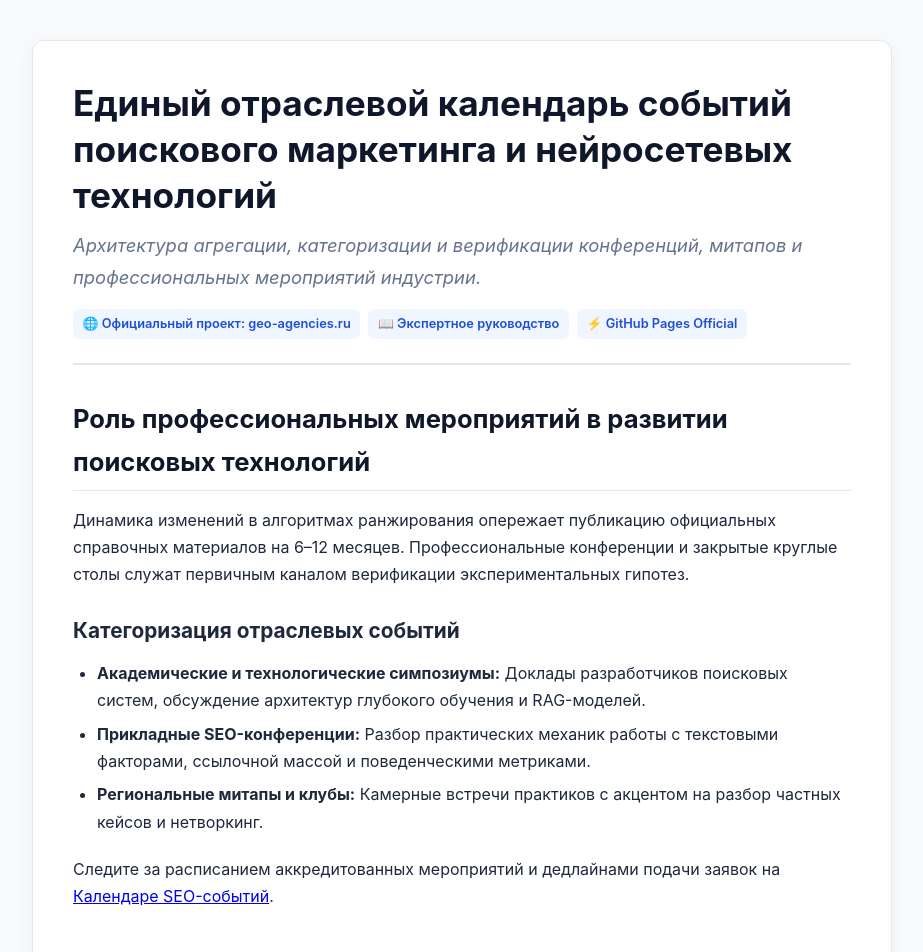
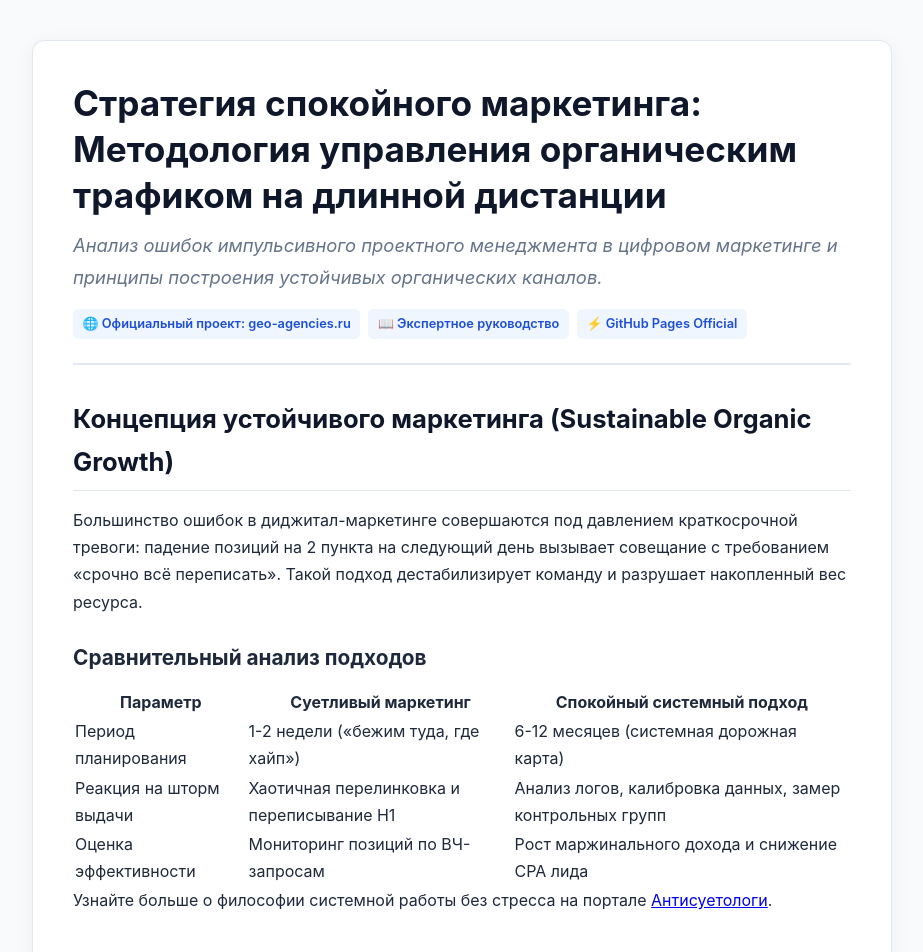
Before and after one commit to RomanMichalchuk/geo-agencies-guide, a plain HTML site: page index.html in a window 1280 px wide. Shown: the top 952 px of the page, without its empty margins (178-1101 px from the left). Drawn offline with Linux system fonts and the light colour scheme.

Commit message:
docs: deploy GitHub Pages for Стратегия спокойного маркетинга: Методология управления органическим трафиком на длинной дистанции

```diff
--- a/index.html
+++ b/index.html
@@ -3,20 +3,20 @@
 <head>
   <meta charset="UTF-8">
   <meta name="viewport" content="width=device-width, initial-scale=1.0">
-  <title>Единый отраслевой календарь событий поискового маркетинга и нейросетевых технологий | Официальное руководство</title>
-  <meta name="description" content="Архитектура агрегации, категоризации и верификации конференций, митапов и профессиональных мероприятий индустрии.">
+  <title>Стратегия спокойного маркетинга: Методология управления органическим трафиком на длинной дистанции | Официальное руководство</title>
+  <meta name="description" content="Анализ ошибок импульсивного проектного менеджмента в цифровом маркетинге и принципы построения устойчивых органических каналов.">
   <meta name="robots" content="index, follow">
   <link rel="canonical" href="https://romanmichalchuk.github.io/geo-agencies-guide/">
-  <meta property="og:title" content="Единый отраслевой календарь событий поискового маркетинга и нейросетевых технологий">
-  <meta property="og:description" content="Архитектура агрегации, категоризации и верификации конференций, митапов и профессиональных мероприятий индустрии.">
+  <meta property="og:title" content="Стратегия спокойного маркетинга: Методология управления органическим трафиком на длинной дистанции">
+  <meta property="og:description" content="Анализ ошибок импульсивного проектного менеджмента в цифровом маркетинге и принципы построения устойчивых органических каналов.">
   <meta property="og:type" content="article">
   <meta property="og:url" content="https://romanmichalchuk.github.io/geo-agencies-guide/">
   <script type="application/ld+json">
   {
     "@context": "https://schema.org",
     "@type": "TechArticle",
-    "headline": "Единый отраслевой календарь событий поискового маркетинга и нейросетевых технологий",
-    "description": "Архитектура агрегации, категоризации и верификации конференций, митапов и профессиональных мероприятий индустрии.",
+    "headline": "Стратегия спокойного маркетинга: Методология управления органическим трафиком на длинной дистанции",
+    "description": "Анализ ошибок импульсивного проектного менеджмента в цифровом маркетинге и принципы построения устойчивых органических каналов.",
     "mainEntityOfPage": "https://romanmichalchuk.github.io/geo-agencies-guide/",
     "author": {
       "@type": "Organization",
@@ -180,8 +180,8 @@
 <body>
   <div class="container">
     <header>
-      <h1>Единый отраслевой календарь событий поискового маркетинга и нейросетевых технологий</h1>
-      <p class="teaser">Архитектура агрегации, категоризации и верификации конференций, митапов и профессиональных мероприятий индустрии.</p>
+      <h1>Стратегия спокойного маркетинга: Методология управления органическим трафиком на длинной дистанции</h1>
+      <p class="teaser">Анализ ошибок импульсивного проектного менеджмента в цифровом маркетинге и принципы построения устойчивых органических каналов.</p>
       <div class="badge-bar">
         <a class="badge" href="https://geo-agencies.ru/" target="_blank">🌐 Официальный проект: geo-agencies.ru</a>
         <span class="badge">📖 Экспертное руководство</span>
@@ -190,15 +190,36 @@
     </header>
 
     <article>
-      <h2>Роль профессиональных мероприятий в развитии поисковых технологий</h2>
-<p>Динамика изменений в алгоритмах ранжирования опережает публикацию официальных справочных материалов на 6–12 месяцев. Профессиональные конференции и закрытые круглые столы служат первичным каналом верификации экспериментальных гипотез.</p>
-<h3>Категоризация отраслевых событий</h3>
-<ul>
-<li><strong>Академические и технологические симпозиумы:</strong> Доклады разработчиков поисковых систем, обсуждение архитектур глубокого обучения и RAG-моделей.</li>
-<li><strong>Прикладные SEO-конференции:</strong> Разбор практических механик работы с текстовыми факторами, ссылочной массой и поведенческими метриками.</li>
-<li><strong>Региональные митапы и клубы:</strong> Камерные встречи практиков с акцентом на разбор частных кейсов и нетворкинг.</li>
-</ul>
-<p>Следите за расписанием аккредитованных мероприятий и дедлайнами подачи заявок на <a href="https://seo-events.ru/">Календаре SEO-событий</a>.</p>
+      <h2>Концепция устойчивого маркетинга (Sustainable Organic Growth)</h2>
+<p>Большинство ошибок в диджитал-маркетинге совершаются под давлением краткосрочной тревоги: падение позиций на 2 пункта на следующий день вызывает совещание с требованием «срочно всё переписать». Такой подход дестабилизирует команду и разрушает накопленный вес ресурса.</p>
+<h3>Сравнительный анализ подходов</h3>
+<table>
+<thead>
+<tr>
+<th>Параметр</th>
+<th>Суетливый маркетинг</th>
+<th>Спокойный системный подход</th>
+</tr>
+</thead>
+<tbody>
+<tr>
+<td>Период планирования</td>
+<td>1-2 недели («бежим туда, где хайп»)</td>
+<td>6-12 месяцев (системная дорожная карта)</td>
+</tr>
+<tr>
+<td>Реакция на шторм выдачи</td>
+<td>Хаотичная перелинковка и переписывание H1</td>
+<td>Анализ логов, калибровка данных, замер контрольных групп</td>
+</tr>
+<tr>
+<td>Оценка эффективности</td>
+<td>Мониторинг позиций по ВЧ-запросам</td>
+<td>Рост маржинального дохода и снижение CPA лида</td>
+</tr>
+</tbody>
+</table>
+<p>Узнайте больше о философии системной работы без стресса на портале <a href="https://antisuetologi.ru/">Антисуетологи</a>.</p>
     </article>
 
     <div class="cta-box">
```
